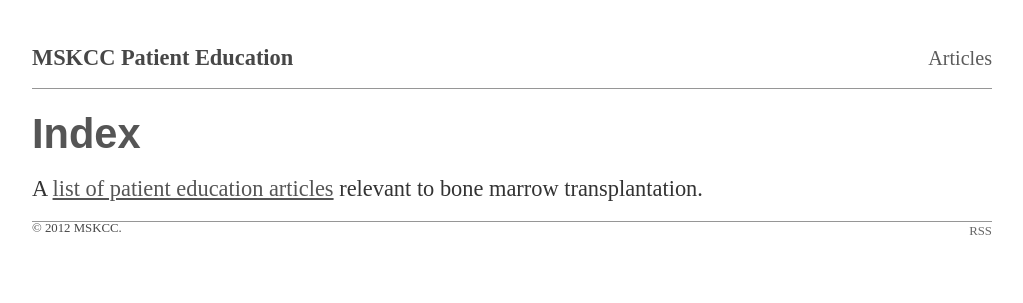
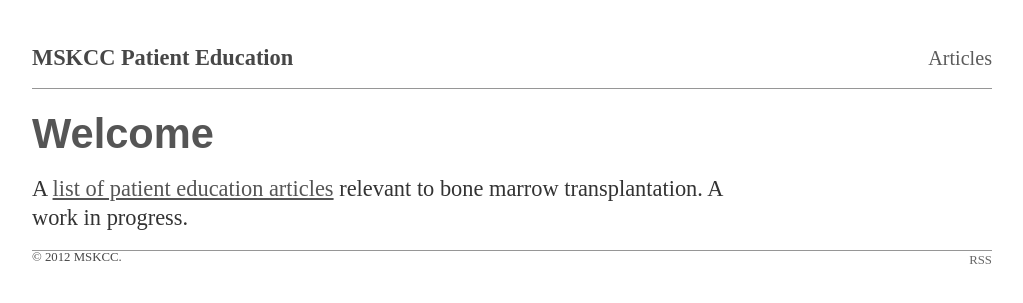
Before and after one commit to mskccpatiented/contentaudit, a Jekyll site: the page built from index.md, in a window 1280 px wide. Shown: the top 303 px of the page, without its empty margins (128-1151 px from the left). Built offline with Jekyll 4.4.1, drawn with Linux system fonts in a browser that asks for light colours; Markdown is read by kramdown in place of the engine named in the settings.

```diff
--- a/index.md
+++ b/index.md
@@ -1,5 +1,5 @@
 ---
 layout: default
-title: Index
+title: Welcome
 ---
-A <a href="/articles">list of patient education articles</a> relevant to bone marrow transplantation.
+A <a href="/articles">list of patient education articles</a> relevant to bone marrow transplantation. A work in progress.
```
